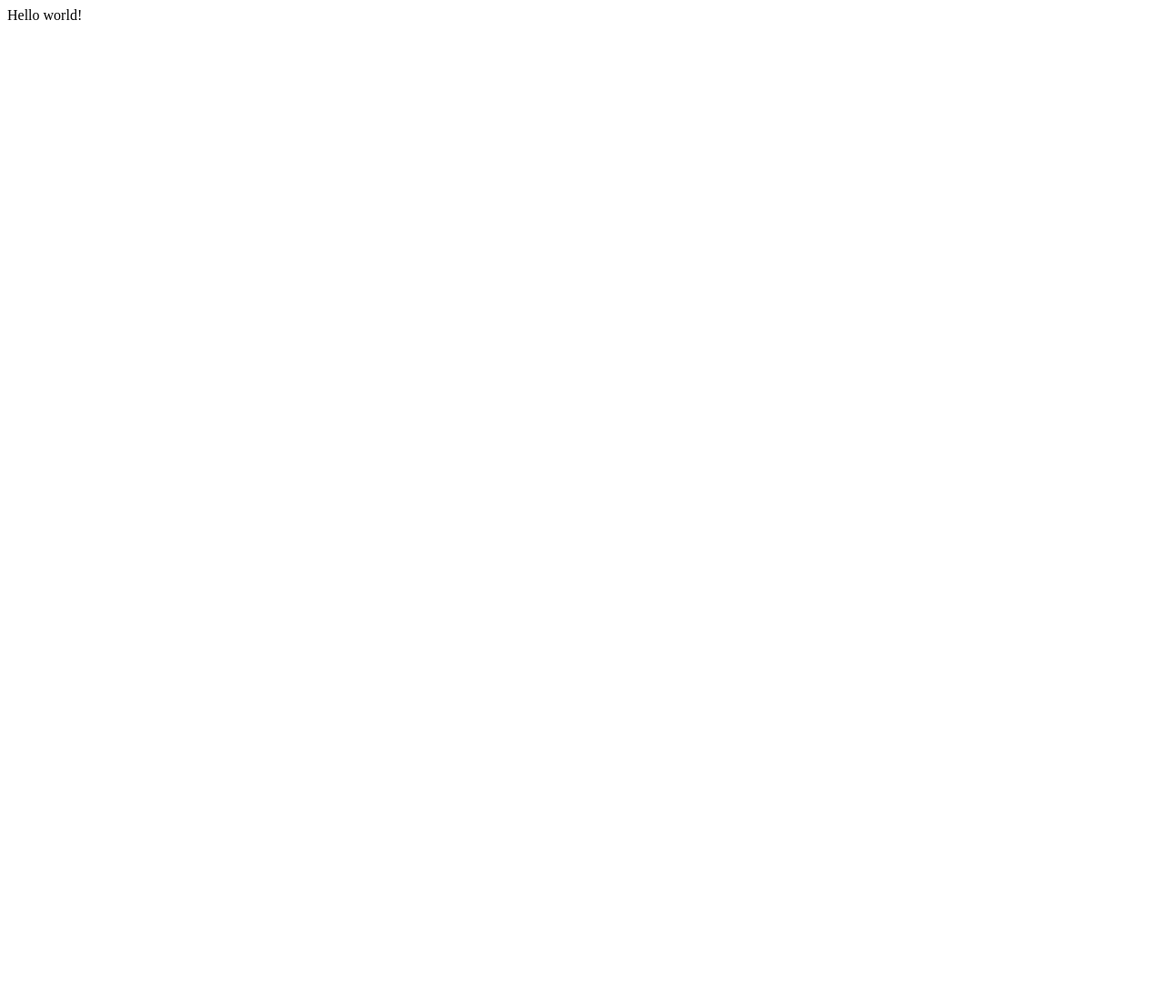
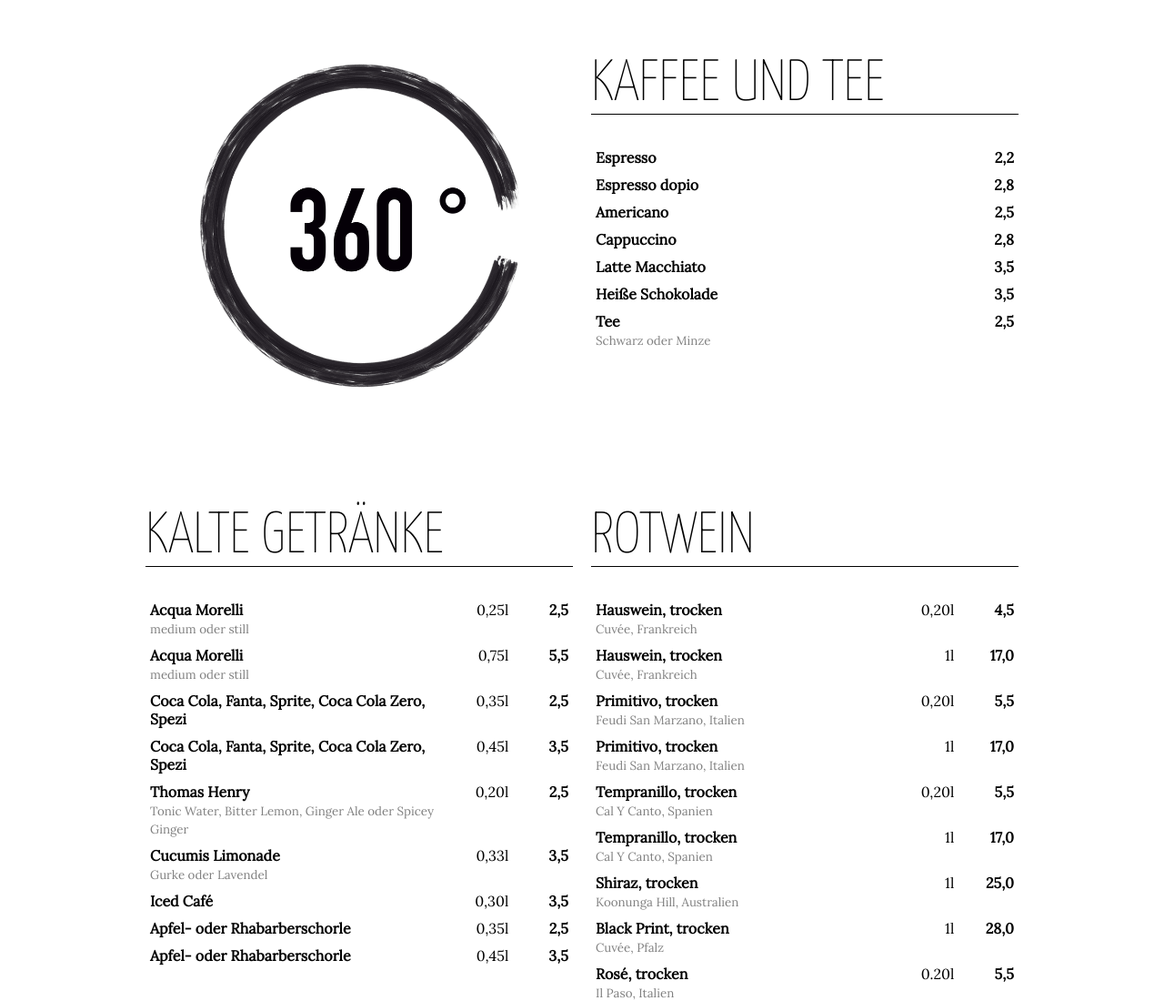
Before and after one commit to kevinfoerster/gatsby-menu-example, a Gatsby site: page / in a window 1280 px wide. Shown: the top 1100 px of the page at 91% size. Before the commit the page ends 800 px from the top, so only its background shows below. Built offline with nearby package versions, Linux system fonts and the light colour scheme; Gatsby itself is replaced by a stand-in of ours.

Commit message:
added product listing

```diff
--- a/package.json
+++ b/package.json
@@ -15,6 +15,7 @@
   },
   "dependencies": {
     "gatsby": "^2.24.54",
+    "prop-types": "^15.7.2",
     "react": "^16.12.0",
     "react-dom": "^16.12.0"
   },
--- /dev/null
+++ b/src/components/Grid/Grid.module.css
@@ -0,0 +1,22 @@
+.gridWrapper {
+    display: grid;
+    /* flex-direction: row;
+    flex-wrap: wrap;
+    justify-content: flex-start; */
+    max-width: 960px;
+    margin: auto;
+    grid-template-columns: 1fr;
+    gap: 20px;
+}
+
+@media only screen and (min-width: 800px) {
+    .gridWrapper{
+        grid-template-columns: 1fr 1fr;
+    }
+}
+
+.gridWrapper > * {
+    flex-basis: 50%;
+    flex-grow: 0;
+    flex-shrink: 1;
+}
--- /dev/null
+++ b/src/components/Grid/index.js
@@ -0,0 +1,8 @@
+import React from "react"
+import style from "./Grid.module.css"
+
+const Grid = ({ children }) => {
+  return <div className={style.gridWrapper}>{children}</div>
+}
+
+export default Grid
--- /dev/null
+++ b/src/components/Headline/Headline.module.css
@@ -0,0 +1,10 @@
+@import url('https://fonts.googleapis.com/css2?family=Yanone+Kaffeesatz:wght@200;300&display=swap');
+
+.headline {
+    font-family: 'Yanone Kaffeesatz', sans-serif;
+    font-size: 64px;
+    font-weight: 200;
+    text-transform: uppercase;
+    border-bottom: 1px solid black;
+    margin-bottom: 0.5em;
+}
--- /dev/null
+++ b/src/components/Headline/index.js
@@ -0,0 +1,7 @@
+import React from "react"
+import style from "./Headline.module.css"
+const Headline = ({ children }) => {
+  return <h2 className={`${style.headline}`}>{children}</h2>
+}
+
+export default Headline
--- /dev/null
+++ b/src/components/Logo/index.js
@@ -0,0 +1,15 @@
+import React from "react"
+
+const Logo = () => {
+  return (
+    <div style={{ margin: "50px" }}>
+      <img
+        src="./assets/logo-360.png"
+        alt="360 Pizza"
+        style={{ width: "100%" }}
+      />
+    </div>
+  )
+}
+
+export default Logo
--- /dev/null
+++ b/src/components/Product/Product.module.css
@@ -0,0 +1,35 @@
+
+@import url('https://fonts.googleapis.com/css2?family=Lora&display=swap');
+
+.product {
+    display: flex;
+    justify-content: space-between;
+    padding: 5px;
+    font-family: 'Lora', serif;
+}
+
+.specialProduct {
+    border: 1px solid black;
+}
+
+.productName {
+    font-weight: bold;
+    flex-basis: 100%;
+    flex-grow: 1;
+
+}
+.productName small {
+    color: grey;
+    font-weight: 300;
+}
+.productPrice,
+.productSize {
+
+    text-align: right;;
+    flex-basis: 20%;
+    flex-grow: 0;
+    flex-shrink: 1;
+}
+.productPrice{
+    font-weight: bold;
+}
--- /dev/null
+++ b/src/components/Product/index.js
@@ -0,0 +1,42 @@
+import React from "react"
+import style from "./Product.module.css"
+import PropTypes from 'prop-types'
+
+const Product = ({ name, size, price, description, special }) => {
+
+  return (
+    <div
+      className={`${style.product} ${special ? style.specialProduct : null}`}
+    >
+      <div className={style.productName}>
+        <div>{name}</div>
+
+        {description ? <small>{description}</small> : null}
+      </div>
+      {size ? <div className={style.productSize}>{size}</div> : null}
+
+      <div className={style.productPrice}>
+        {new Intl.NumberFormat("de-DE", {
+          style: "decimal",
+          maximumFractionDigits: 1,
+          minimumFractionDigits: 1,
+        }).format(price)}
+      </div>
+    </div>
+  )
+}
+
+Product.propTypes = {
+  name: PropTypes.string.isRequired,
+  size: PropTypes.string,
+  price: PropTypes.number.isRequired,
+  special: PropTypes.bool,
+  description: PropTypes.string,
+}
+
+Product.defaultProps = {
+  special: false,
+  size: '',
+  description: ''
+}
+export default Product
--- /dev/null
+++ b/src/pages/data.js
@@ -0,0 +1,373 @@
+const menu = [
+  {
+    name: "Espresso",
+    category: "coffee_and_tea",
+    price: 2.2,
+    description: null,
+    size: null,
+    special: false,
+  },
+  {
+    name: "Espresso dopio",
+    category: "coffee_and_tea",
+    price: 2.8,
+    description: null,
+    size: null,
+    special: false,
+  },
+  {
+    name: "Americano",
+    category: "coffee_and_tea",
+    price: 2.5,
+    description: null,
+    size: null,
+    special: false,
+  },
+  {
+    name: "Cappuccino",
+    category: "coffee_and_tea",
+    price: 2.8,
+    description: null,
+    size: null,
+    special: false,
+  },
+  {
+    name: "Latte Macchiato",
+    category: "coffee_and_tea",
+    price: 3.5,
+    description: null,
+    size: null,
+    special: false,
+  },
+  {
+    name: "Heiße Schokolade",
+    category: "coffee_and_tea",
+    price: 3.5,
+    description: null,
+    size: null,
+    special: false,
+  },
+  {
+    name: "Tee",
+    category: "coffee_and_tea",
+    price: 2.5,
+    description: "Schwarz oder Minze",
+    size: null,
+    special: false,
+  },
+  {
+    name: "Acqua Morelli",
+    category: "beverages",
+    price: 2.5,
+    description: "medium oder still",
+    size: "0,25l",
+    special: false,
+  },
+  {
+    name: "Acqua Morelli",
+    category: "beverages",
+    price: 5.5,
+    description: "medium oder still",
+    size: "0,75l",
+    special: false,
+  },
+  {
+    name: "Coca Cola, Fanta, Sprite, Coca Cola Zero, Spezi",
+    category: "beverages",
+    price: 2.5,
+    description: null,
+    size: "0,35l",
+    special: false,
+  },
+  {
+    name: "Coca Cola, Fanta, Sprite, Coca Cola Zero, Spezi",
+    category: "beverages",
+    price: 3.5,
+    description: null,
+    size: "0,45l",
+    special: false,
+  },
+  {
+    name: "Thomas Henry",
+    category: "beverages",
+    price: 2.5,
+    description: "Tonic Water, Bitter Lemon, Ginger Ale oder Spicey Ginger",
+    size: "0,20l",
+    special: false,
+  },
+  {
+    name: "Cucumis Limonade",
+    category: "beverages",
+    price: 3.5,
+    description: "Gurke oder Lavendel",
+    size: "0,33l",
+    special: false,
+  },
+  {
+    name: "Iced Café",
+    category: "beverages",
+    price: 3.5,
+    description: null,
+    size: "0,30l",
+    special: false,
+  },
+  {
+    name: "Apfel- oder Rhabarberschorle",
+    category: "beverages",
+    price: 2.5,
+    description: null,
+    size: "0,35l",
+    special: false,
+  },
+  {
+    name: "Apfel- oder Rhabarberschorle",
+    category: "beverages",
+    price: 3.5,
+    description: null,
+    size: "0,45l",
+    special: false,
+  },
+  {
+    name: "Hauswein, trocken",
+    category: "red_wine",
+    price: 4.5,
+    description: "Cuvée, Frankreich",
+    size: "0,20l",
+    special: false,
+  },
+  {
+    name: "Hauswein, trocken",
+    category: "red_wine",
+    price: 17,
+    description: "Cuvée, Frankreich",
+    size: "1l",
+    special: false,
+  },
+  {
+    name: "Primitivo, trocken",
+    category: "red_wine",
+    price: 5.5,
+    description: "Feudi San Marzano, Italien",
+    size: "0,20l",
+    special: false,
+  },
+  {
+    name: "Primitivo, trocken",
+    category: "red_wine",
+    price: 17,
+    description: "Feudi San Marzano, Italien",
+    size: "1l",
+    special: false,
+  },
+  {
+    name: "Tempranillo, trocken",
+    category: "red_wine",
+    price: 5.5,
+    description: "Cal Y Canto, Spanien",
+    size: "0,20l",
+    special: false,
+  },
+  {
+    name: "Tempranillo, trocken",
+    category: "red_wine",
+    price: 17,
+    description: "Cal Y Canto, Spanien",
+    size: "1l",
+    special: false,
+  },
+  {
+    name: "Shiraz, trocken",
+    category: "red_wine",
+    price: 25,
+    description: "Koonunga Hill, Australien",
+    size: "1l",
+    special: false,
+  },
+  {
+    name: "Black Print, trocken",
+    category: "red_wine",
+    price: 28,
+    description: "Cuvée, Pfalz",
+    size: "1l",
+    special: false,
+  },
+  {
+    name: "Rosé, trocken",
+    category: "red_wine",
+    price: 5.5,
+    description: "Il Paso, Italien",
+    size: "0.20l",
+    special: false,
+  },
+  {
+    name: "Rosé, trocken",
+    category: "red_wine",
+    price: 17,
+    description: "Il Paso, Italien",
+    size: "1l",
+    special: false,
+  },
+  {
+    name: "Prosecco, Hausmarke",
+    category: "red_wine",
+    price: 3.5,
+    description: "asdsd",
+    size: "0,10l",
+    special: true,
+  },
+
+  {
+    name: "Tartufo Eis",
+    category: "dessert",
+    price: 4.5,
+    description: "hell oder dunkel",
+    size: null,
+    special: false,
+  },
+  {
+    name: "Schokosoufflé",
+    category: "dessert",
+    price: 5.9,
+    description: "mit Vanilleeis",
+    size: null,
+    special: false,
+  },
+  {
+    name: "Nutella Pizza",
+    category: "dessert",
+    price: 6.9,
+    description: "mit Vanilleeis",
+    size: null,
+    special: false,
+  },
+  {
+    name: "König Pilsener",
+    category: "beer_on_tap",
+    price: 2.3,
+    description: "Bier oder Alster",
+    size: "0,25l",
+    special: false,
+  },
+  {
+    name: "König Pilsener",
+    category: "beer_on_tap",
+    price: 3.6,
+    description: "Bier oder Alster",
+    size: "0,40l",
+    special: false,
+  },
+  {
+    name: "Benediktiner Weissbie",
+    category: "beer_on_tap",
+    price: 2.8,
+    description: null,
+    size: "0,30l",
+    special: false,
+  },
+  {
+    name: "Benediktiner Weissbie",
+    category: "beer_on_tap",
+    price: 3.8,
+    description: null,
+    size: "0,50l",
+    special: false,
+  },
+  {
+    name: "König Pilsener",
+    category: "beer_bottle",
+    price: 2.6,
+    description: "alkoholfrei",
+    size: "0,33l",
+    special: false,
+  },
+  {
+    name: "Benediktiner Weissbier",
+    category: "beer_bottle",
+    price: 3.8,
+    description: "alkoholfrei",
+    size: "0,50l",
+    special: false,
+  },
+  {
+    name: "TH. KÖNIG Kellerbier",
+    category: "beer_bottle",
+    price: 3.5,
+    description: null,
+    size: "0,33l",
+    special: false,
+  },
+  {
+    name: "Hauswein, trocken",
+    category: "white_wine",
+    price: 4.5,
+    description: "Cuvée, Frankreich",
+    size: "0,20l",
+    special: false,
+  },
+  {
+    name: "Hauswein, trocken",
+    category: "white_wine",
+    price: 17,
+    description: "Cuvée, Frankreich",
+    size: "1l",
+    special: false,
+  },
+  {
+    name: "Werkstoff (Bio), halbtrocken",
+    category: "white_wine",
+    price: 5.5,
+    description: "Sauvignon Blanc & Riesling, Rheinhessen",
+    size: "0,20l",
+    special: false,
+  },
+  {
+    name: "Werkstoff (Bio), halbtrocken",
+    category: "white_wine",
+    price: 17,
+    description: "Sauvignon Blanc & Riesling, Rheinhessen",
+    size: "1l",
+    special: false,
+  },
+  {
+    name: "Riesling, trocken",
+    category: "white_wine",
+    price: 6.5,
+    description: "Liebfrauenstift, Rheinhessen",
+    size: "0,20l",
+    special: false,
+  },
+  {
+    name: "Riesling, trocken",
+    category: "white_wine",
+    price: 22,
+    description: "Liebfrauenstift, Rheinhessen",
+    size: "1l",
+    special: false,
+  },
+  {
+    name: "Grauburgunder, trocken",
+    category: "white_wine",
+    price: 6.9,
+    description: "Bercher, Baden",
+    size: "0,20l",
+    special: false,
+  },
+  {
+    name: "Grauburgunder, trocken",
+    category: "white_wine",
+    price: 24,
+    description: "Bercher, Baden",
+    size: "1l",
+    special: false,
+  },
+  {
+    name: "Riesling, trocken",
+    category: "white_wine",
+    price: 24,
+    description: "Kallfelz, Mosel",
+    size: "1l",
+    special: false,
+  },
+]
+
+export default menu
--- a/src/pages/index.js
+++ b/src/pages/index.js
@@ -1,5 +1,49 @@
-import React from "react"
+import React, {useState} from "react"
+import Grid from "../components/Grid"
+import Headline from "../components/Headline"
+import Product from "../components/Product"
+import Logo from "../components/Logo"
+
+import data from "./data.js"
+
+const headlines = {
+  coffee_and_tea: "Kaffee und Tee",
+  beverages: "Kalte Getränke",
+  red_wine: "Rotwein",
+  white_wine: "Weißwein",
+  beer_on_tap: "Bier vom Fass",
+  beer_bottle: "Bier aus der Flasche",
+  steaks: "Steaks",
+  dessert: "Dessert",
+}
 
 export default function Home() {
-  return <div>Hello world!</div>
+  const [componentVisible, setComponentVisible] = useState(false)
+  return (
+    <div>
+      <Grid>
+        <Logo />
+
+        {Object.keys(headlines).map(category =>
+          data.filter(product => product.category === category).length !== 0 ? (
+            <div key={category}>
+              <Headline>{headlines[category]}</Headline>
+              {data
+                .filter(product => product.category === category)
+                .map(({ name, price, size, description, special }, index) => (
+                  <Product
+                    key={`${category}_${name}_${index}`}
+                    special={special}
+                    name={name}
+                    price={price}
+                    description={description}
+                    size={size}
+                  />
+                ))}
+            </div>
+          ) : null
+        )}
+      </Grid>
+    </div>
+  )
 }
```
Also changed, not shown: static/assets/logo-360.png (added), 1 other file.
